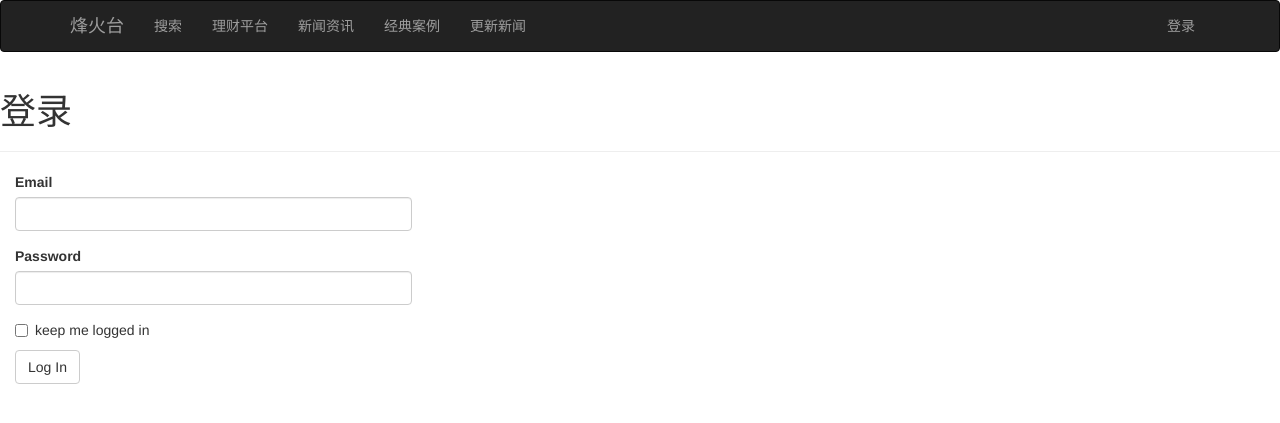
After one commit to Moxikai/law_show, a Flask app: page /auth/login in a window 1280 px wide. The commit adds this page. Shown: the top 423 px of the page. Run offline with Flask 2, Linux system fonts and the light colour scheme; some libraries are stand-ins or nearby versions.

Commit message:
add login

```diff
--- /dev/null
+++ b/app/auth/__init__.py
@@ -0,0 +1,6 @@
+#coding:utf-8
+from flask import Blueprint
+
+auth = Blueprint('auth',__name__) # 定义auth蓝本名称
+
+from . import views
--- /dev/null
+++ b/app/auth/forms.py
@@ -0,0 +1,37 @@
+#coding:utf-8
+
+"""
+登录表单
+"""
+from flask_wtf import Form
+from wtforms import StringField,PasswordField,BooleanField,SubmitField
+from wtforms.validators import DataRequired,Length,Email,Regexp,EqualTo
+from wtforms import ValidationError
+
+from app.models import User
+class LoginForm(Form):
+    """登录表单"""
+    email = StringField('Email',validators=[DataRequired(),Length(1,64),Email()])
+    password = PasswordField('Password',validators=[DataRequired()])
+    remember_me = BooleanField('keep me logged in')
+    submit = SubmitField('Log In')
+
+
+class RegisterForm(Form):
+    """注册表单"""
+    email = StringField('Email',validators=[DataRequired(),Length(1,64),Email()])
+    username = StringField('Username',validators=[DataRequired(),Length(1,64),Regexp('^[A-Za-z][A-Za-z0-9_.]*$',0,
+                                                                                     '用户名只能使用字母、数字、_、.')])
+    password = PasswordField('Password',validators=[DataRequired(),EqualTo('password2',message='两次输入不匹配')])
+    password2 = PasswordField('Confirm Password',validators=[DataRequired()])
+    submit = SubmitField('Register')
+
+    def validate_email(self,field):
+        """自定义email验证函数"""
+        if User.query.filter_by(email=field.data).first():
+            raise ValidationError('邮箱已注册!')
+
+    def validate_username(self,field):
+        """自定义username验证函数"""
+        if User.query.filter_by(username=field.data).first():
+            raise ValidationError('用户名已注册')
--- /dev/null
+++ b/app/auth/views.py
@@ -0,0 +1,33 @@
+#coding:utf-8
+"""
+auth蓝本视图
+"""
+
+from flask import render_template,redirect,request,url_for,flash
+from flask_login import login_user,logout_user,login_required
+
+from . import auth
+from ..models import User
+from .forms import LoginForm
+
+@auth.route('/login',methods=["GET","POST"])
+def login():
+    """登录视图"""
+    form = LoginForm()
+    if form.validate_on_submit():
+        """处理post数据"""
+        user = User.query.filter_by(email=form.email.data).first()
+        if user is not None and user.verify_password(form.password.data):
+            """不为空且密码通过验证"""
+            login_user(user,form.remember_me.data) # 登入用户
+            return redirect(request.args.get('next') or url_for('main.index'))
+        flash('Invalid username or password')
+    return render_template('auth/login.html',form=form)
+
+@auth.route('/logout')
+@login_required
+def logout():
+    """退出"""
+    logout_user()
+    flash('你已经退出登录')
+    return redirect(url_for('main.index'))
--- /dev/null
+++ b/app/templates/auth/login.html
@@ -0,0 +1,13 @@
+{% extends 'base.html' %}
+{% import 'bootstrap/wtf.html' as wtf %}
+
+{% block title %}烽火台--登录{% endblock %}
+{% block content %}
+    <div class="page-header">
+        <h1>登录</h1>
+    </div>
+    <div class="col-md-4">
+        {{ wtf.quick_form(form) }}
+    </div>
+
+{% endblock %}
--- a/app/templates/base.html
+++ b/app/templates/base.html
@@ -34,6 +34,17 @@
                         <a href="{{ url_for('main.updateNews') }}">更新新闻</a>
                     </li>
                 </ul>
+                <ul class="nav navbar-nav navbar-right">
+                    {% if current_user.is_authenticated %}
+                        <li>
+                            <a href="{{ url_for('auth.logout') }}">退出</a>
+                        </li>
+                    {% else %}
+                        <li>
+                            <a href="{{ url_for('auth.login') }}">登录</a>
+                        </li>
+                    {% endif %}
+                </ul>
             </div>
         </div>
     </div>
```
Also changed, not shown: app/__init__.py (+9 -0 lines), app/models.py (+18 -2 lines), manage.py (+3 -4 lines).
